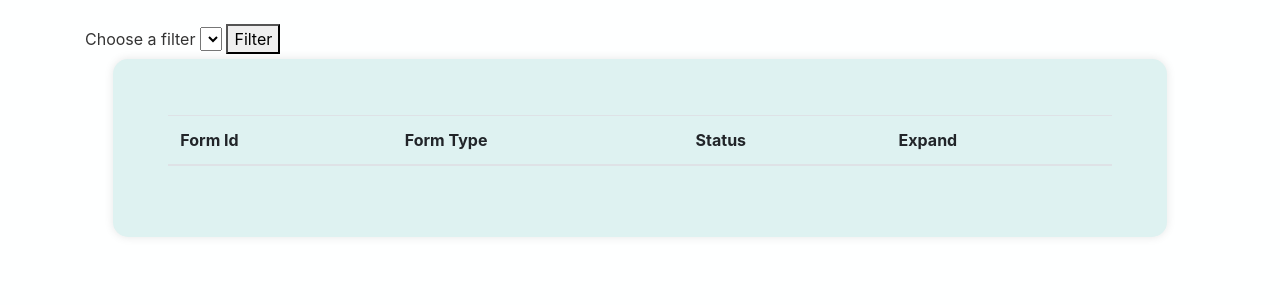
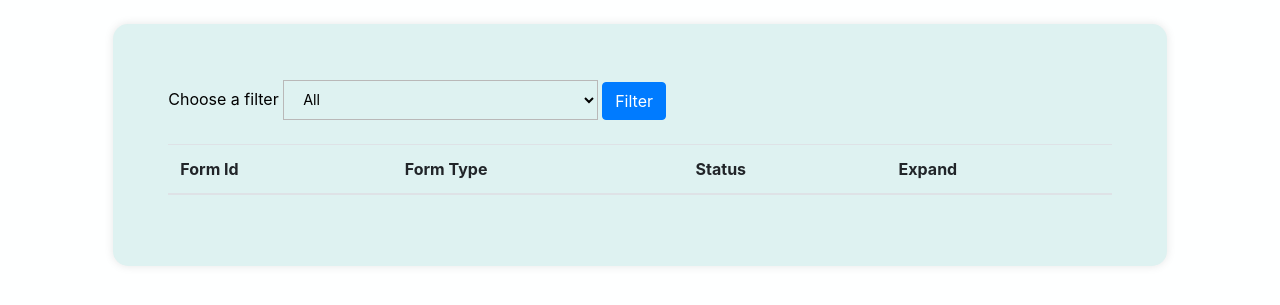
Before and after one commit to Vasishtadepu/SWE-Project-Team30, a Flask app: page /submitted_forms/1 in a window 1280 px wide. Shown: the part 56-361 px from the top of the page. Run offline with Flask 2, Linux system fonts and the light colour scheme; a user stored in the database is signed in; data that the repository does not hold is empty; some libraries are stand-ins or nearby versions.

Commit message:
Added filter frontend

```diff
--- a/new.py
+++ b/new.py
@@ -22,8 +22,8 @@ sender_password = "fgbboncngfheozws"
 mydb = mysql.connector.connect(
         host="localhost",
         user="root",
-        password="2312",
-        database="test2"
+        password="1234",
+        database="test"
         )
 cursor = mydb.cursor()
 
@@ -352,7 +352,7 @@ def submitted_forms(table_name):
         '1' : 'accepted',
         '2' :'rejected'
     }
-    return render_template("history.html",records = records,dict_status = dict_status,forms_list = get_forms())
+    return render_template("history.html",records = records,dict_status = dict_status,forms_list = get_forms(), table_name=table_name)
 
 #Function which gives detailed info about the form.
 @app.route('/expanded_history/<form_id>/<form_type>')
@@ -379,7 +379,7 @@ def expanded_history(form_id,form_type):
     if status is pending then everyone till approver level accepted remaining pending
     '''
     approve_level = int(row[0]['approvelevel'])
-    return render_template("expanded.html",row = row[0],status = status,approve_level = approve_level)
+    return render_template("expanded.html",row = row[0],status = status,approve_level = approve_level,form_name=form_type)
 
 
 '''This region handles all the functions related creating a new type of form.'''
--- a/templates/expanded.html
+++ b/templates/expanded.html
@@ -1,6 +1,12 @@
 {% extends 'base.html' %}
 {% block app %}
+
+
 <div class="container main-block">
+  <h1>
+    {{form_name.replace('_',' ')}}
+    </h1>
+    <br>
 <table class="table table-striped">
     <thead>
       <tr>
--- a/templates/history.html
+++ b/templates/history.html
@@ -3,15 +3,19 @@
 {% block app %}
 <!-- showing filters -->
 <form action="\filter" method = 'post'>
+  <div class="container main-block">
   <label for="table_name">Choose a filter</label>
-  <select name="table_name" id="">
+  <select name="table_name" class="form-select col-4" aria-label="Default select example">
+    <option value="all">All</option>
     {%for table_name in forms_list.keys()%}
     <option value="{{table_name}}">{{forms_list[table_name]}}</option>
     {%endfor%}
   </select>
-  <button type="submit">Filter</button>
+  <button type="submit" class="btn btn-primary">Filter</button>
 </form>
-<div class="container main-block">
+<br>
+<br>
+
     <table class ='table table-striped'>
         <thead>
             <tr>
--- a/templates/new_form.html
+++ b/templates/new_form.html
@@ -11,6 +11,7 @@
         <br>
         <label for="Roll_No" class = "form-label">Roll No</label>
         <input type="text" name="Roll_No" value = {{session.rollno}} readonly class = "form-control">
+        <br>
         {% for field in col_names%}
         <label for={{field}} class="form-label">{{ field.replace('_',' ').capitalize() }}</label>
         <input type="text" name={{field}} class="form-control">
```
